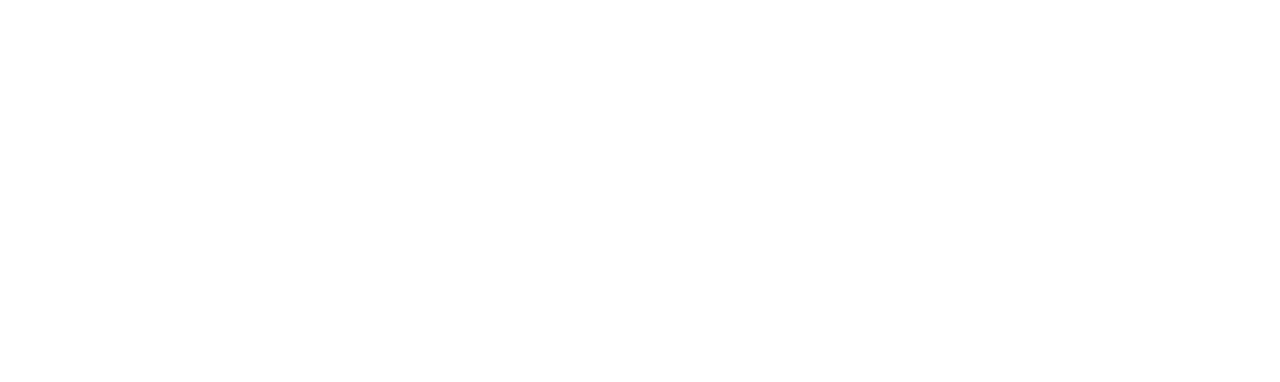
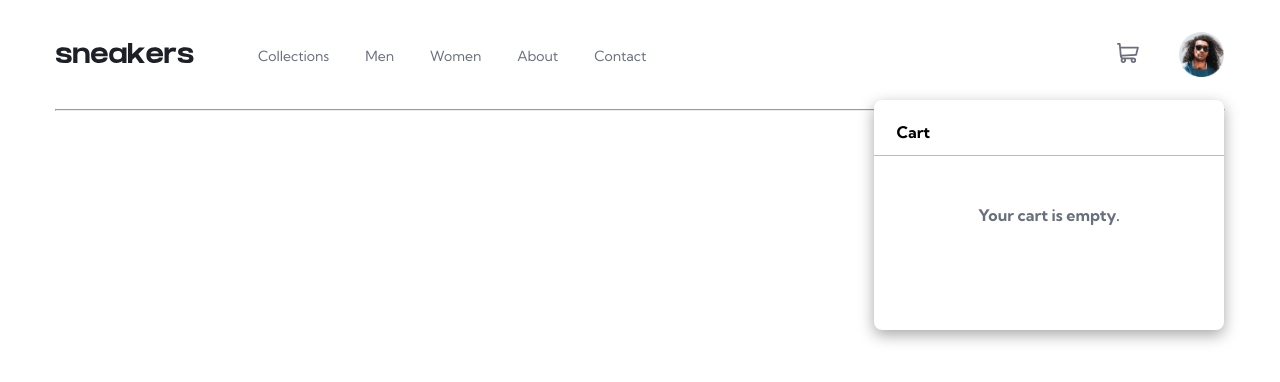
Before and after one commit to AmitFrontEnd/E-commerce-product-page, a plain HTML site: page index.html in a window 1280 px wide. Drawn offline with Linux system fonts and the light colour scheme; a web font is replaced by a local one.

Commit message:
header with responsive

```diff
--- a/index.html
+++ b/index.html
@@ -4,10 +4,44 @@
   <meta charset="UTF-8">
   <meta name="viewport" content="width=device-width, initial-scale=1.0">
   <title></title>
+  <link rel="preconnect" href="https://fonts.googleapis.com">
+<link rel="preconnect" href="https://fonts.gstatic.com" crossorigin>
+<link href="https://fonts.googleapis.com/css2?family=Barlow:ital,wght@0,400;0,700;1,500&family=Inter:ital,opsz,wght@0,14..32,100..900;1,14..32,100..900&family=Kumbh+Sans:wght@100..900&family=League+Spartan:wght@100..900&family=Nunito+Sans:ital,opsz,wght@0,6..12,200..1000;1,6..12,200..1000&family=Playfair+Display:ital,wght@0,400..900;1,400..900&family=Red+Hat+Text:ital,wght@0,300..700;1,300..700&family=Rubik:ital,wght@0,300..900;1,300..900&display=swap" rel="stylesheet">
   <link rel="stylesheet" href="style.css">
   <script src="script.js" defer></script>
 </head>
 <body>
+  <header>
+    <div class="nav-logo-container">
+      <div class="menu-icon"><img src="images/icon-menu.svg" alt=""></div>
+      <div class="logo">
+        <img src="images/logo.svg" alt="">
+      </div>
+      <nav>
+        <a class="close-icon"><img src="images/icon-close.svg" alt=""></a>
+        <a href="#">Collections</a>
+        <a href="#">Men</a>
+        <a href="#">Women</a>
+        <a href="#">About</a>
+        <a href="#">Contact</a>
+      </nav>
+    </div>
 
+    <div class="cart-person-container">
+      <div class="cart">
+        <img src="images/icon-cart.svg" alt="">
+      </div>
+      <div class="person">
+        <img src="images/image-avatar.png" alt="">
+      </div>
+      <div class="cart-container">
+        <p><b>Cart</b></p>
+        <hr class="cart-divider">
+
+        <p class="empty">Your cart is empty.</p>
+      </div>
+    </div>
+  </header>
+  <hr class="header-hr">
 </body>
 </html>
--- a/script.js
+++ b/script.js
@@ -0,0 +1,10 @@
+const menuIcon=document.querySelector('.menu-icon')
+const closeNav=document.querySelector('.close-icon')
+const nav=document.querySelector('nav')
+
+menuIcon.addEventListener('click',()=>{
+    nav.classList.add('active')
+})
+closeNav.addEventListener('click',()=>{
+    nav.classList.remove('active')
+})
--- a/style.css
+++ b/style.css
@@ -0,0 +1,186 @@
+:root {
+    /* Primary Colors */
+    --orange: hsl(26, 100%, 55%);
+    --pale-orange: hsl(25, 100%, 94%);
+
+    /* Neutral Colors */
+    --very-dark-blue: hsl(220, 13%, 13%);
+    --dark-grayish-blue: hsl(219, 9%, 45%);
+    --grayish-blue: hsl(220, 14%, 75%);
+    --light-grayish-blue: hsl(223, 64%, 98%);
+    --white: hsl(0, 0%, 100%);
+    --black-lightbox: hsla(0, 0%, 0%, 0.75);
+  }
+
+  * {
+      margin: 0;
+      padding: 0;
+      box-sizing: border-box;
+      font-family: "Kumbh Sans", sans-serif;
+  }
+
+a{
+    text-decoration: none;
+    color: inherit;
+}
+
+header{
+    max-width: 1200px;
+    margin-inline:auto;
+    display: flex;
+    align-items: center;
+    justify-content: space-between;
+    padding: 2rem 1rem;
+}
+
+.cart-person-container{
+    display: flex;
+    align-items: center;
+    gap: 2.5rem;
+    position: relative;
+}
+.cart-person-container .cart{
+    cursor: pointer;
+}
+
+.person{
+    width: 45px;
+    height: 45px;
+    border-radius: 50%;
+    cursor: pointer;
+}
+
+.person:hover{
+    border: 2px solid var(--orange);
+
+}
+.person img{
+    width: 100%;
+    height: 100%;
+}
+
+.nav-logo-container{
+    display: flex;
+    gap: 2rem;
+    align-items: center;
+}
+
+.nav-logo-container a{
+    padding-left: 2rem;
+    font-size: 14px;
+    color: var(--dark-grayish-blue);
+    position: relative;
+
+}
+.nav-logo-container a::after{
+    content: "";
+    position: absolute;
+    width: 0%;
+    height: 4px;
+    background-color: var(--orange);
+    bottom: -2.9rem;
+    display: block;
+    left: 31px;
+    transition: width .3s;
+}
+
+.nav-logo-container a:hover{
+    color: hsl(0deg 0% 0%);
+    font-weight: 500;
+}
+.nav-logo-container a:hover::after{
+    width: 70%;
+}
+.header-hr{
+    max-width: 1170px;
+    margin-inline:auto;
+
+}
+.cart-container{
+    width: 350px;
+    height: 230px;
+    background-color: white;
+    box-shadow: rgba(0, 0, 0, 0.35) 0px 5px 15px;
+    border-radius: 8px;
+    position: absolute;
+    right: 0px;
+    top: 150%;
+    padding: 1.4rem;
+}
+.cart-divider {
+    width: calc(100% + 2.8rem);
+    height: 1px;
+    background-color: var(--grayish-blue);
+    border: none;
+    margin-top: 0.8rem;
+    position: relative;
+    left: -1.4rem;
+}
+
+.empty {
+    position: absolute;
+    top: 50%;
+    left: 50%;
+    transform: translate(-50%, -50%);
+    font-size: 1rem;
+    color: var(--dark-grayish-blue);
+    text-align: center;
+    font-weight: bold;
+}
+
+.close-icon{
+    display: none;
+}
+.menu-icon{
+    display: none;
+}
+
+
+@media (max-width:768px) {
+    nav{
+        transform: translateX(-45vw);
+        position: absolute;
+        left: 0;
+        top: 0;
+        background-color: white;
+        transition: transform .3s;
+
+    box-shadow: rgba(0, 0, 0, 0.35) 0px 5px 15px;
+        display: flex;
+        height: 100vh;
+        width: 45vw;
+        flex-direction: column;
+        gap: 1rem;
+        padding-top: 3rem;
+
+    }
+    .nav-logo-container a{
+        font-weight: bold;
+        color: var(--black-lightbox);
+        font-size: 16px;
+    }
+    .nav-logo-container a::after{
+        display: none;
+    }
+    .close-icon{
+        display: block;
+        cursor: pointer;
+        padding-left: 1rem;
+    }
+    .menu-icon{
+        display: block;
+        cursor: pointer;
+        padding-left: 1rem;
+    }
+    nav.active{
+        transform: translateX(0);
+    }
+}
+
+
+@media (pointer: coarse) {
+    .nav-logo-container a:not(:first-child):hover {
+        pointer-events: none;
+    }
+
+}
```
